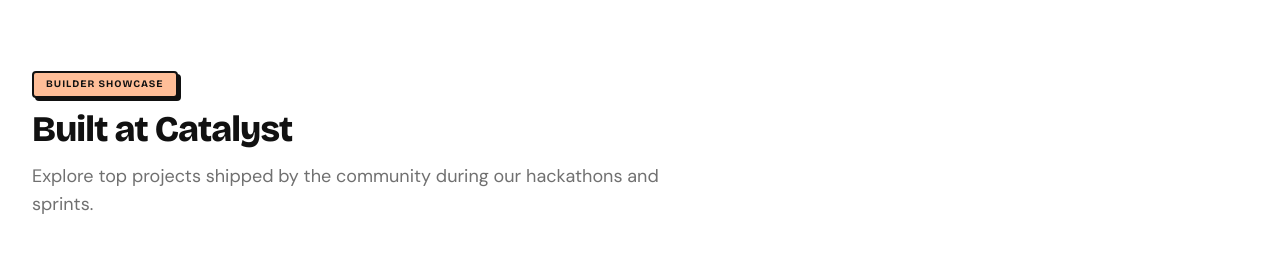
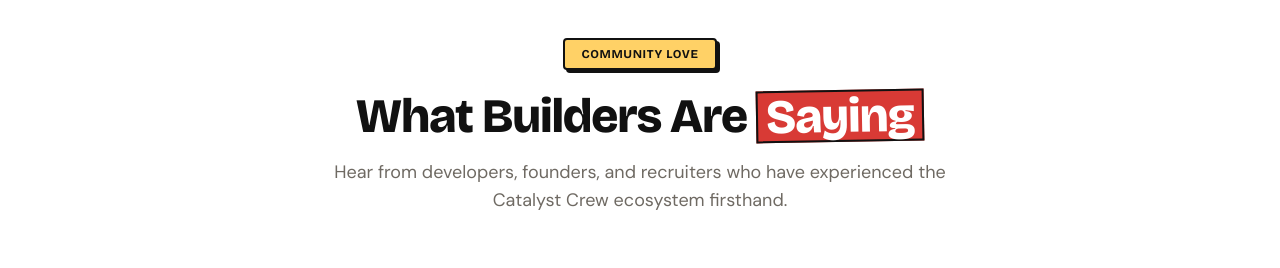
Before and after one commit to Catalystcrewcreators1/Catalyst_Crew_Dev, a Next.js app: page / in a window 1280 px wide. Shown: the part 4718-4986 px from the top of the page. Built offline with nearby package versions, Linux system fonts and the light colour scheme.

Commit message:
Temporarily hide ShowcaseSection from the homepage

```diff
--- a/src/app/page.tsx
+++ b/src/app/page.tsx
@@ -14,7 +14,7 @@
 import { ChoosePathSection } from "@/components/ui/ChoosePathSection";
 import { BrandPromiseSection } from "@/components/ui/BrandPromiseSection";
 import { EventTicketsSection } from "@/components/ui/EventTicketsSection";
-import { ShowcaseSection } from "@/components/ui/ShowcaseSection";
+// import { ShowcaseSection } from "@/components/ui/ShowcaseSection";
 import { OrgChartSection } from "@/components/ui/OrgChartSection";
 import { ImplosionCTA } from "@/components/ui/ImplosionCTA";
 import { eventsData } from "@/data/events";
@@ -159,7 +159,7 @@
       <EventTicketsSection />
 
       {/* BUILDER SHOWCASE */}
-      <ShowcaseSection />
+      {/* <ShowcaseSection /> */}
 
       {/* TESTIMONIALS */}
       <TestimonialSlider />
```
